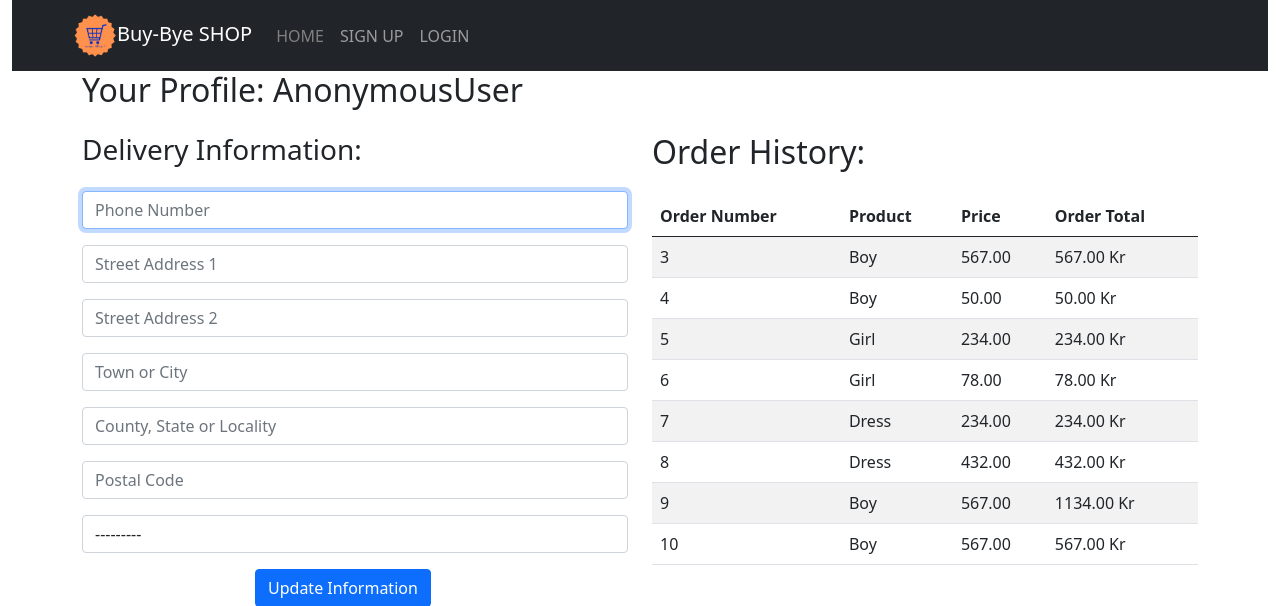
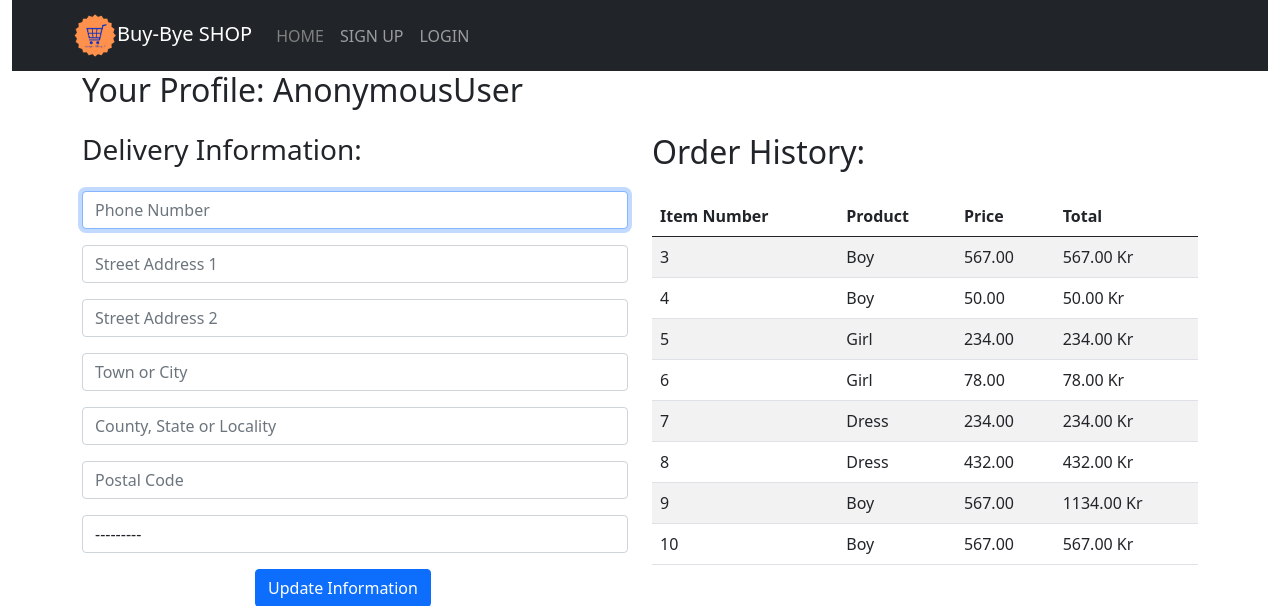
Before and after one commit to WebShopProjectGroup4/ShopStore, a Django app: template webshop/shopApp/templates/profile.html in a window 1280 px wide. Shown: the top 606 px of the page. Run offline with Django 3.2, Linux system fonts and the light colour scheme; the template is opened without the code that fills it: values that come from a table or form of the project are taken from there, others are empty; data comes from the database, SQL or seed files in the repository; both versions use the stored data as it was after the commit; some libraries are stand-ins or nearby versions.

Commit message:
edit profile

```diff
--- a/webshop/shopApp/templates/profile.html
+++ b/webshop/shopApp/templates/profile.html
@@ -27,10 +27,10 @@
                     <table class="table table-striped table-hover">
                         <thead>
                             <tr>
-                                <th>Order Number</th>
+                                <th>Item Number</th>
                                 <th>Product</th>
                                 <th>Price</th>
-                                <th>Order Total</th>
+                                <th> Total</th>
 
                             </tr>
                         </thead>
```
Also changed, not shown: webshop/db.sqlite3.
